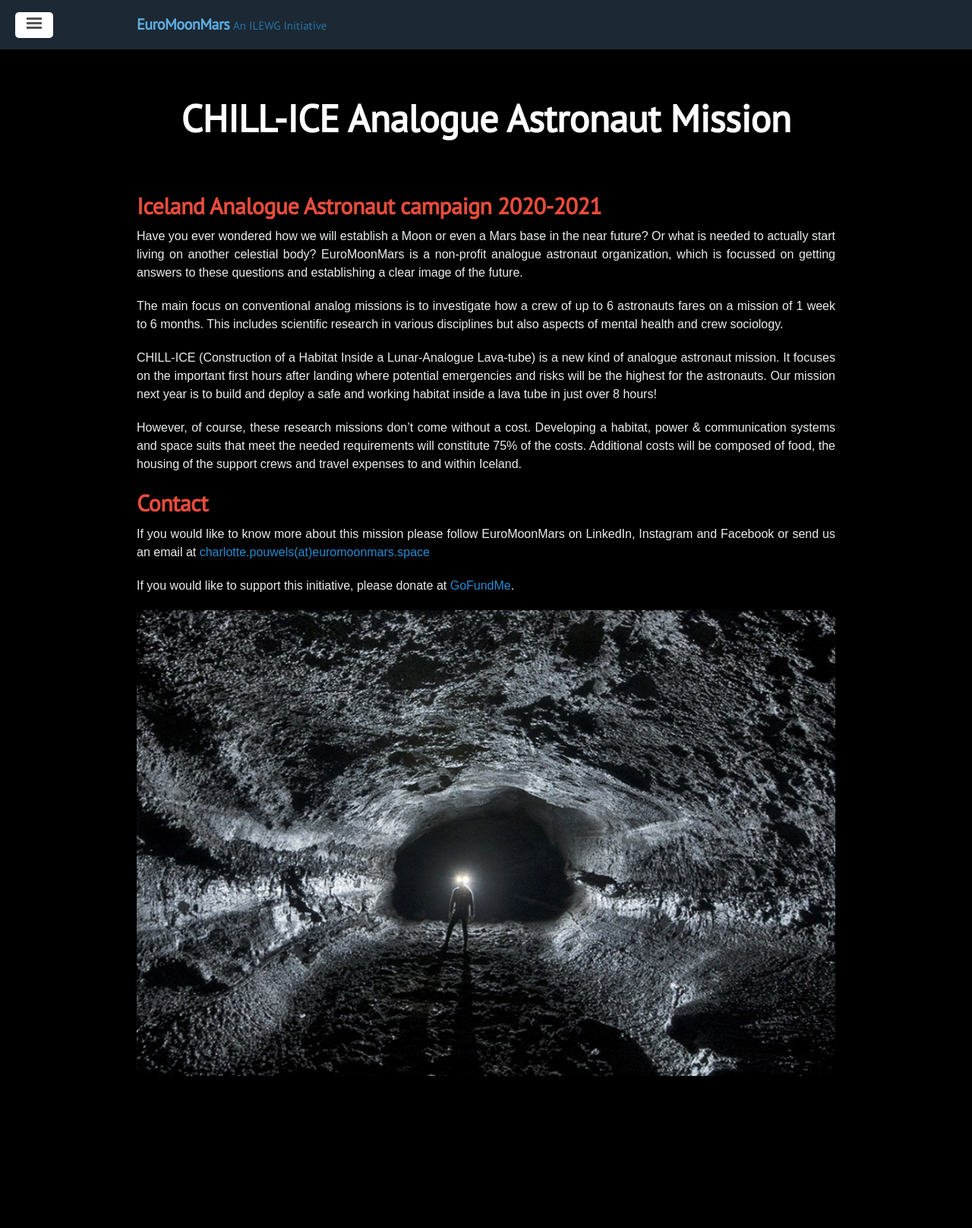
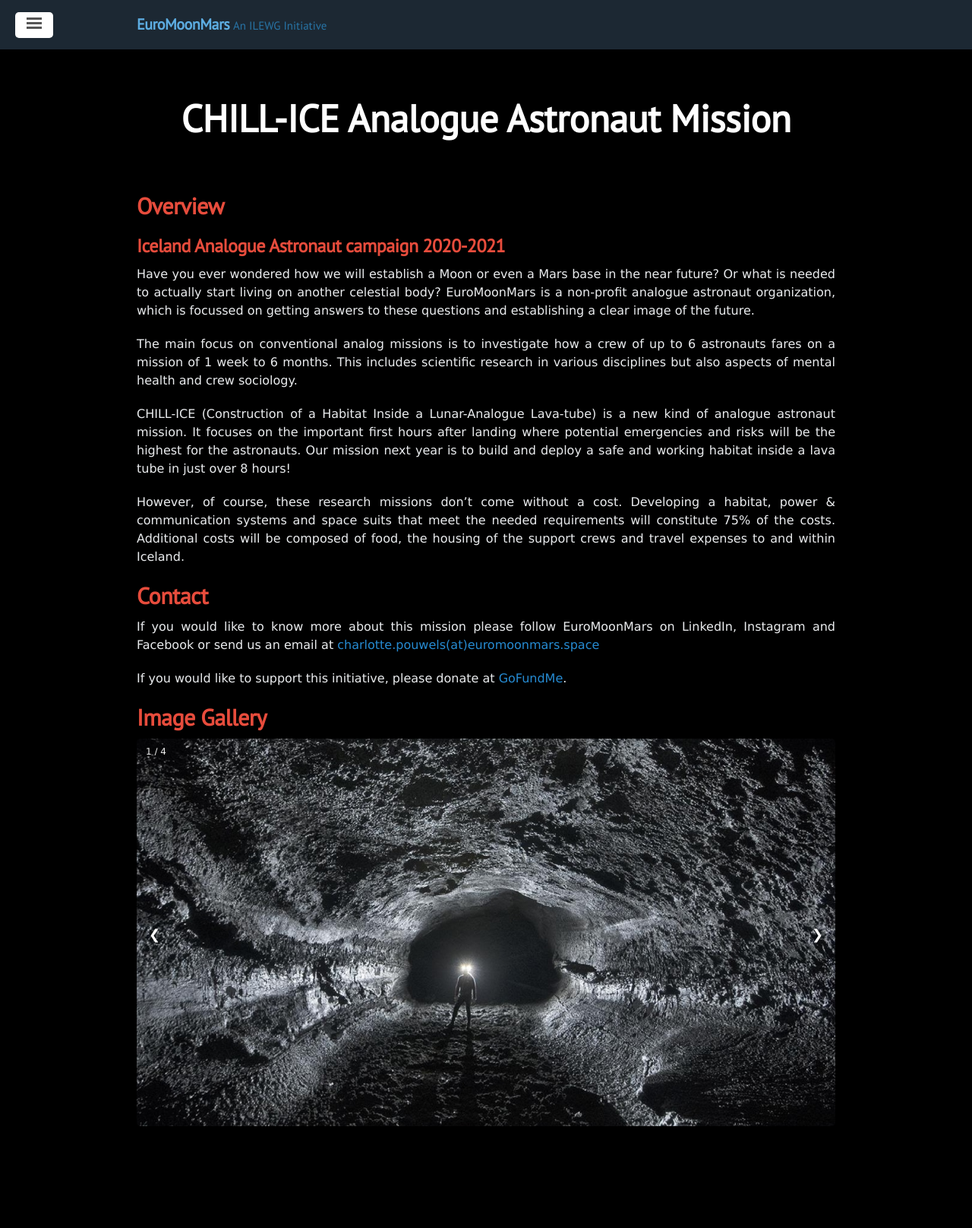
Before and after one commit to euromoonmars/euromoonmars.github.io, a Jekyll site: the page built from Chillice/main.md, in a window 1280 px wide. Shown: the whole page at 76% size. Built offline with Jekyll 4.4.1, drawn with Linux system fonts in a browser that asks for light colours; before the commit the page ends 1536 px from its top, so only the background shows below that.

Commit message:
Image gallery

```diff
--- a/Chillice/main.md
+++ b/Chillice/main.md
@@ -3,7 +3,8 @@ layout: page
 title: CHILL-ICE Analogue Astronaut Mission
 ---
 
-<h1>Iceland Analogue Astronaut campaign 2020-2021</h1>
+<h1>Overview</h1>
+<h2>Iceland Analogue Astronaut campaign 2020-2021</h2>
 
 Have you ever wondered how we will establish a Moon or even a Mars base in the near future? Or what is needed to actually start living on another celestial body? EuroMoonMars is a non-profit analogue astronaut organization, which is focussed on getting answers to these questions and establishing a clear image of the future.
 
@@ -20,4 +21,62 @@ If you would like to know more about this mission please follow EuroMoonMars on
 If you would like to support this initiative, please donate at <a href="https://www.gofundme.com/f/chillice-analogue-astronaut-mission?utm_medium=copy_link&utm_source=customer&utm_campaign=p_lico+share-sheet">GoFundMe</a>.
 
 
-<img src="/Chillice/lavaman.jpeg" width="100%">
+<h1>Image Gallery</h1>
+
+<div class="slideshow-container">
+
+<div class="mySlides fade">
+  <div class="numbertext">1 / 4</div>
+  <img src="/Chillice/photo1.jpeg" style="width:100%">
+  <!--div class="text">Lavaman</div-->
+</div>
+
+<div class="mySlides fade">
+  <div class="numbertext">2 / 4</div>
+  <img src="/Chillice/photo2.jpeg" style="width:100%">
+</div>
+
+<div class="mySlides fade">
+  <div class="numbertext">3 / 4</div>
+  <img src="/Chillice/photo3.jpeg" style="width:100%">
+</div>
+
+<div class="mySlides fade">
+  <div class="numbertext">4 / 4</div>
+  <img src="/Chillice/photo4.jpeg" style="width:100%">
+</div>
+
+<a class="prev" onclick="plusSlides(-1)">&#10094;</a>
+<a class="next" onclick="plusSlides(1)">&#10095;</a>
+
+</div>
+<br>
+
+<script>
+var slideIndex = 1;
+showSlides(slideIndex);
+
+function plusSlides(n) {
+  showSlides(slideIndex += n);
+}
+
+function currentSlide(n) {
+  showSlides(slideIndex = n);
+}
+
+function showSlides(n) {
+  var i;
+  var slides = document.getElementsByClassName("mySlides");
+  var dots = document.getElementsByClassName("dot");
+  if (n > slides.length) {slideIndex = 1}
+  if (n < 1) {slideIndex = slides.length}
+  for (i = 0; i < slides.length; i++) {
+      slides[i].style.display = "none";
+  }
+  for (i = 0; i < dots.length; i++) {
+      dots[i].className = dots[i].className.replace(" active", "");
+  }
+  slides[slideIndex-1].style.display = "block";
+  dots[slideIndex-1].className += " active";
+}
+</script>
--- a/public/css/lanyon.css
+++ b/public/css/lanyon.css
@@ -884,3 +884,110 @@ a.pagination-item:hover {
   background-color: #f1f1f1;
   color: grey;
 }
+
+/*
+*
+*
+* SLIDESHOW
+*
+*
+*/
+
+* {box-sizing: border-box}
+body {font-family: Verdana, sans-serif; margin:0}
+.mySlides {display: none}
+img {vertical-align: middle;}
+
+/* Slideshow container */
+.slideshow-container {
+  width: 100%;
+  height: 500px;
+  position: relative;
+  margin: auto;
+}
+
+/* Next & previous buttons */
+.prev, .next {
+  cursor: pointer;
+  position: absolute;
+  top: 50%;
+  width: auto;
+  padding: 16px;
+  margin-top: -22px;
+  color: white;
+  font-weight: bold;
+  font-size: 18px;
+  transition: 0.6s ease;
+  border-radius: 0 3px 3px 0;
+  user-select: none;
+}
+
+/* Position the "next button" to the right */
+.next {
+  right: 0;
+  border-radius: 3px 0 0 3px;
+}
+
+/* On hover, add a black background color with a little bit see-through */
+.prev:hover, .next:hover {
+  background-color: rgba(0,0,0,0.8);
+}
+
+/* Caption text */
+.text {
+  color: #f2f2f2;
+  font-size: 15px;
+  padding: 8px 12px;
+  position: absolute;
+  bottom: 8px;
+  width: 100%;
+  text-align: center;
+}
+
+/* Number text (1/3 etc) */
+.numbertext {
+  color: #f2f2f2;
+  font-size: 12px;
+  padding: 8px 12px;
+  position: absolute;
+  top: 0;
+}
+
+/* The dots/bullets/indicators */
+.dot {
+  cursor: pointer;
+  height: 15px;
+  width: 15px;
+  margin: 0 2px;
+  background-color: #bbb;
+  border-radius: 50%;
+  display: inline-block;
+  transition: background-color 0.6s ease;
+}
+
+.active, .dot:hover {
+  background-color: #717171;
+}
+
+/* Fading animation */
+.fade {
+  -webkit-animation-name: fade;
+  -webkit-animation-duration: 1.5s;
+  animation-name: fade;
+  animation-duration: 1.5s;
+}
+
+@-webkit-keyframes fade {
+  from {opacity: .4}
+  to {opacity: 1}
+}
+
+@keyframes fade {
+  from {opacity: .4}
+  to {opacity: 1}
+}
+
+/* On smaller screens, decrease text size */
+@media only screen and (max-width: 300px) {
+  .prev, .next,.text {font-size: 11px}
+}
```
Also changed, not shown: Chillice/photo1.jpeg (added), Chillice/photo2.jpeg (added), Chillice/photo3.jpeg (added), Chillice/photo4.jpeg (added).
